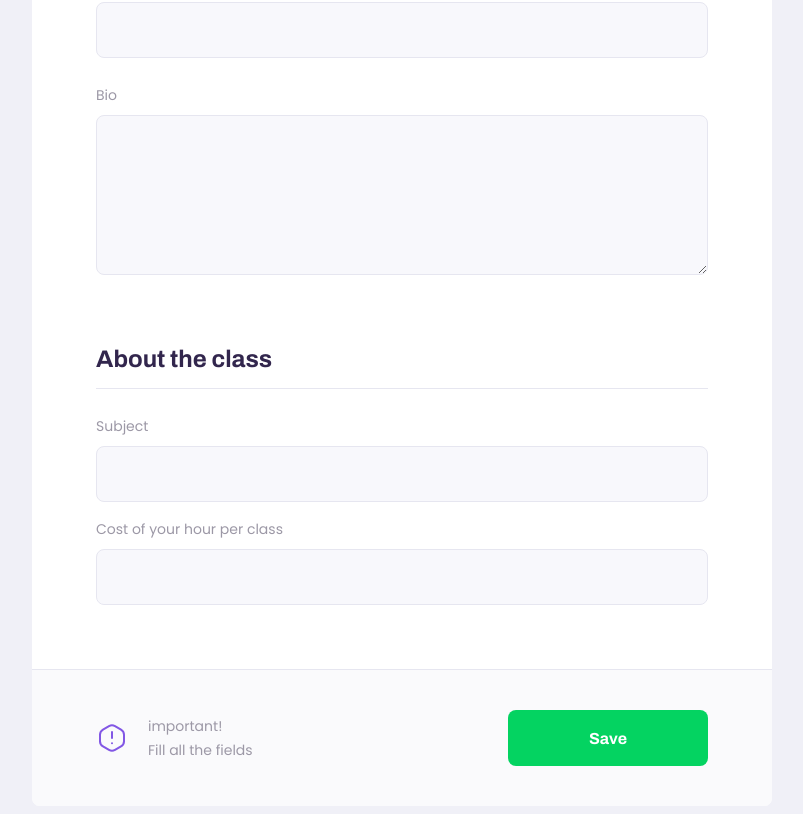
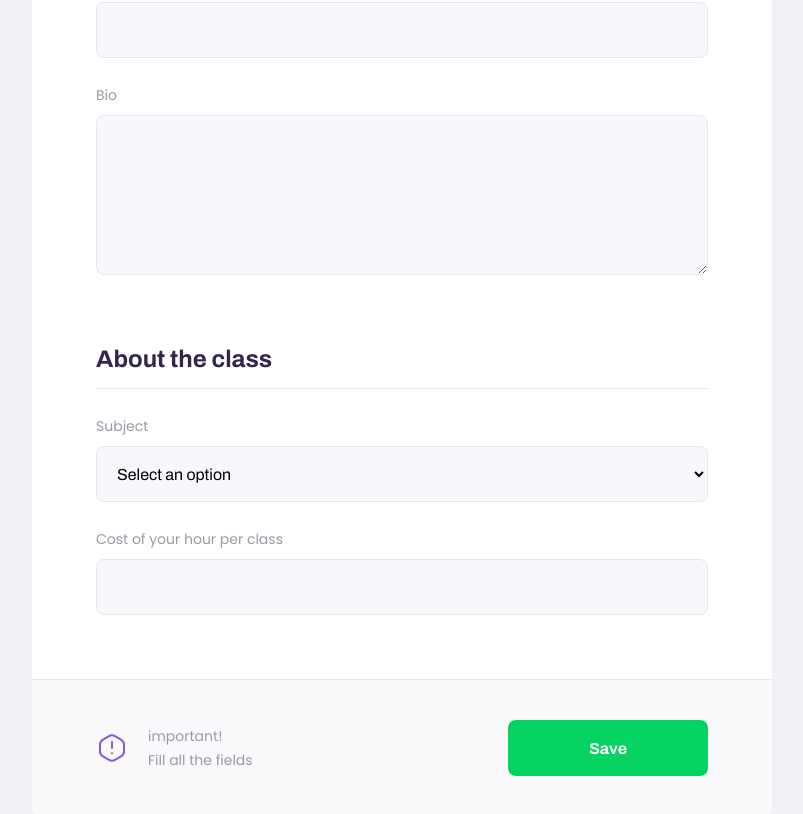
Before and after one commit to mhayk/proffy-web, a React (Create React App) app: page /give-classes in a window 1280 px wide. Shown: the part 676-1490 px from the top of the page, without its empty margins (238-1041 px from the left). Built offline with nearby package versions, Linux system fonts and the light colour scheme.

Commit message:
The component Select has been added in the page TeacherForm.
Signed-off-by: Mhayk Whandson <hi@mhayk.com>

```diff
--- a/src/pages/TeacherForm/index.tsx
+++ b/src/pages/TeacherForm/index.tsx
@@ -1,10 +1,11 @@
 import React from 'react';
 
 import PageHeader from '../../components/PageHeader';
+import Input from '../../components/Input';
 import Textarea from '../../components/TextArea';
+import Select from '../../components/Select';
 
 import './styles.css';
-import Input from '../../components/Input';
 
 import warningIcon from '../../assets/images/icons/warning.svg';
 
@@ -27,7 +28,20 @@ function TeacherForm() {
 
          <fieldset>
            <legend>About the class</legend>
-          <Input name="subject" label="Subject" />
+          <Select
+            name="subject"
+            label="Subject"
+            options={[
+              { value: 'Arts', label: 'Arts' },
+              { value: 'Math', label: 'Math' },
+              { value: 'Biology', label: 'Biology' },
+              { value: 'Alchemy', label: 'Alchemy' },
+              { value: 'History', label: 'History' },
+              { value: 'Geography', label: 'Geography' },
+              { value: 'English', label: 'English' },
+              { value: 'Portuguese', label: 'Portuguese' },
+            ]}
+          />
           <Input name="cost" label="Cost of your hour per class" />
          </fieldset>
 
--- a/src/pages/TeacherForm/styles.css
+++ b/src/pages/TeacherForm/styles.css
@@ -38,7 +38,8 @@
     border-bottom: 1px solid var(--color-line-in-white);
 }
 
-#page-teacher-form main fieldset .input-block + .textarea-block {
+#page-teacher-form main fieldset .input-block + .textarea-block,
+#page-teacher-form main fieldset .select-block + .input-block {
     margin-top: 2.4rem;
 }
 
```
